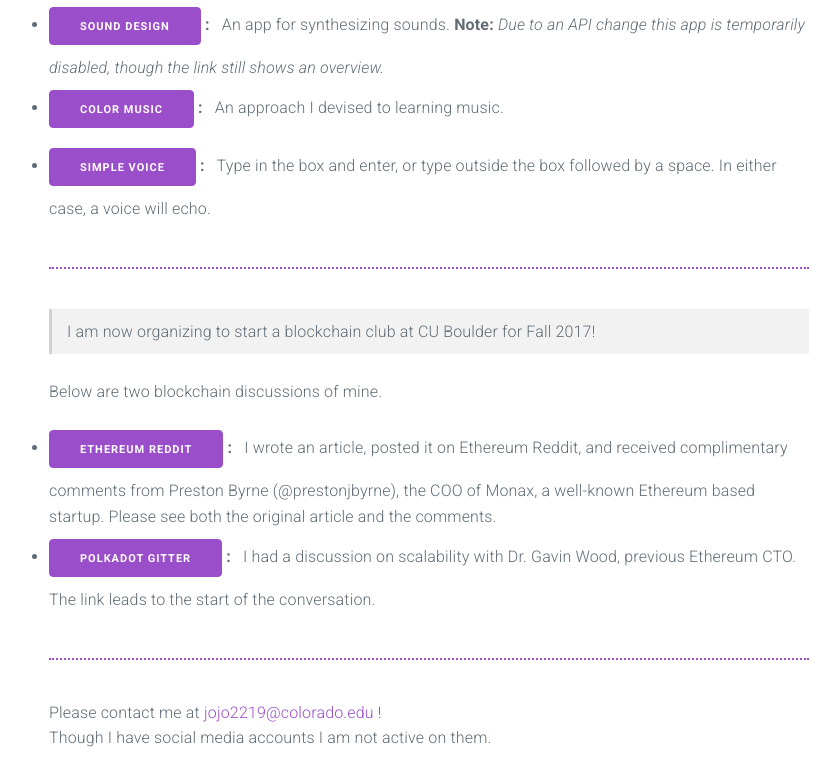
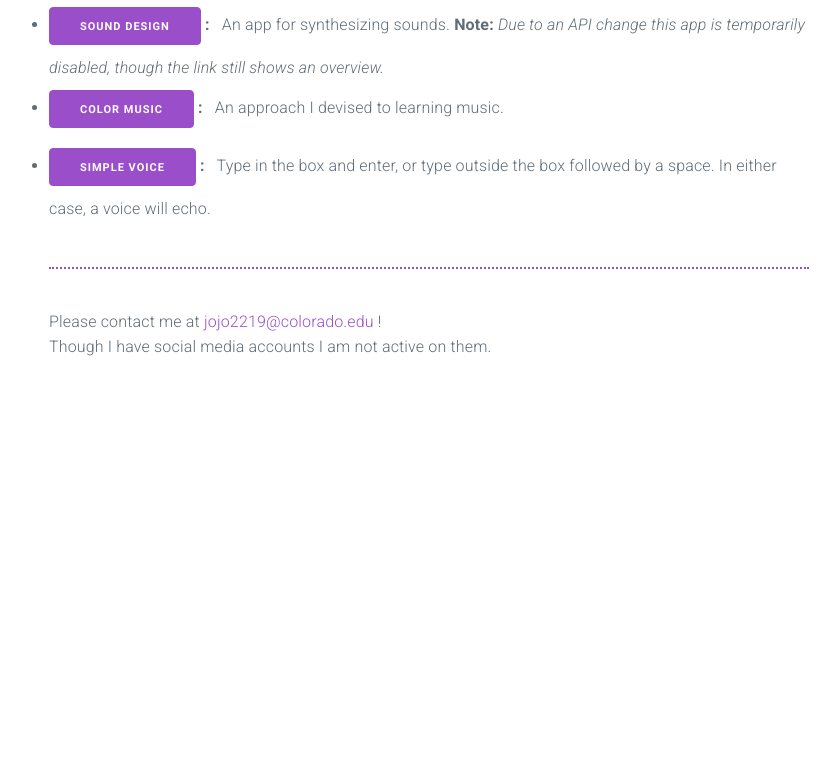
Before and after one commit to josephjohnston/josephjohnston.github.io, a plain HTML site: page index.html in a window 1280 px wide. Shown: the part 573-1349 px from the top of the page, without its empty margins (211-1051 px from the left). After the commit the page ends 958 px from the top, so only its background shows below. Drawn offline with Linux system fonts and the light colour scheme.

Commit message:
Update index.html

```diff
--- a/index.html
+++ b/index.html
@@ -59,23 +59,6 @@
 
     <hr>
 
-    <blockquote>I am now organizing to start a blockchain club at CU Boulder for Fall 2017!</blockquote>
-    <p>Below are two blockchain discussions of mine.</p>
-    <ul>
-      <li>
-        <a class="button" href="https://www.reddit.com/r/ethereum/comments/5larxn/doubts_on_the_future_of_blockchains/" target="_blank">ethereum reddit</a>
-         <strong>:</strong>&nbsp&nbsp
-         I wrote an article, posted it on Ethereum Reddit, and received complimentary comments from Preston Byrne (@prestonjbyrne), the COO of Monax, a well-known Ethereum based startup. Please see both the original article and the comments.
-      </li>
-      <li>
-        <a class="button" href="https://gitter.im/polkadot-io/Lobby?at=58a08b7d1465c46a56559056" target="_blank">polkadot gitter</a>
-        <strong>:</strong>&nbsp&nbsp
-        I had a discussion on scalability with Dr. Gavin Wood, previous Ethereum CTO. The link leads to the start of the conversation.
-      </li>
-    </ul>
-
-    <hr>
-
   </div>
   <footer class="footer">
     <section class="container">
```
